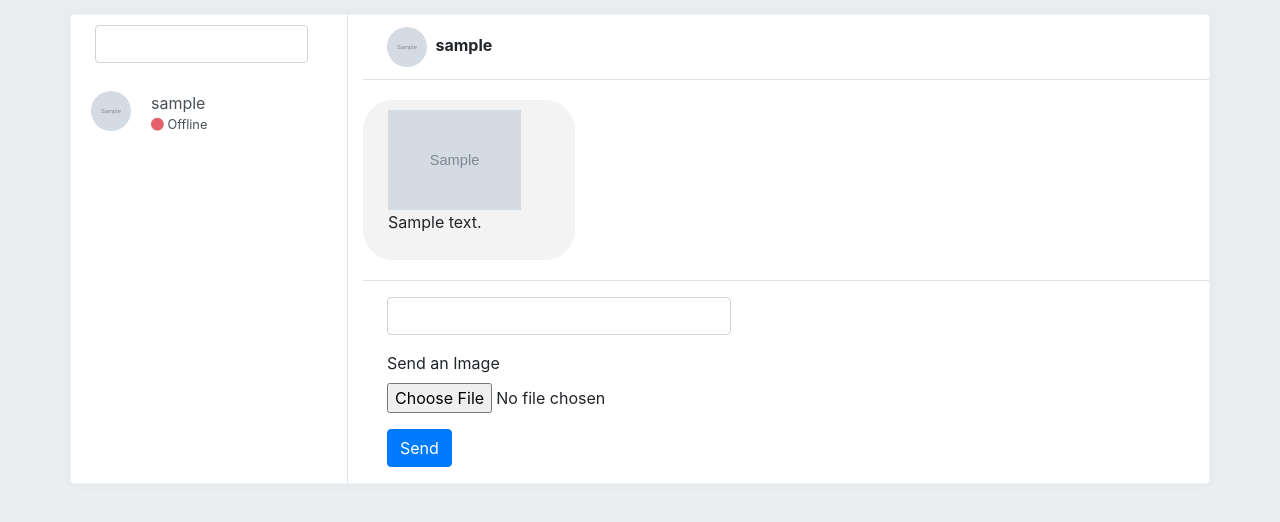
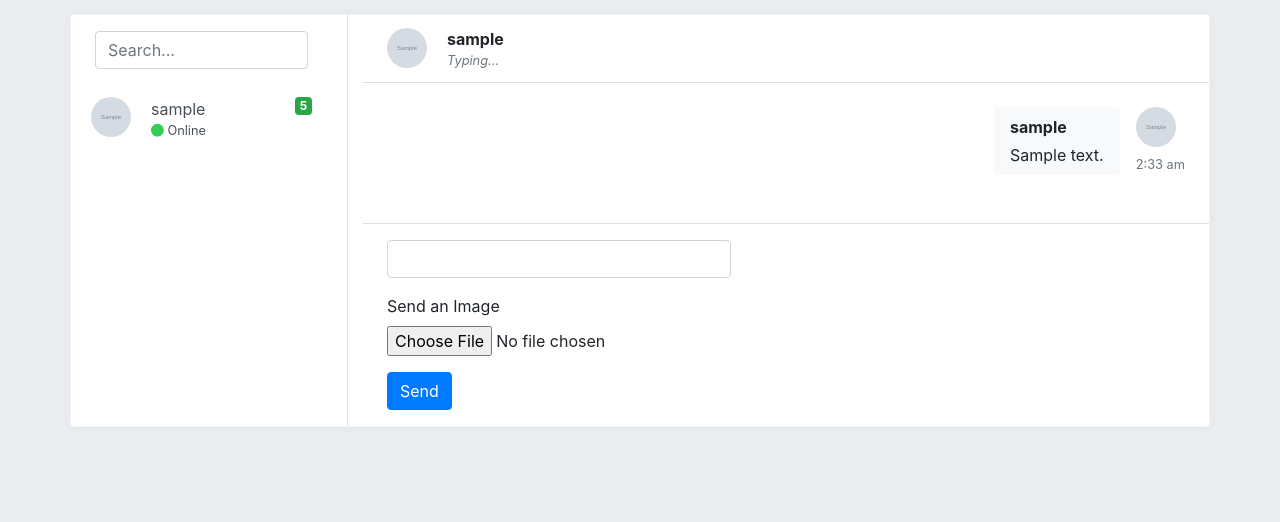
Before and after one commit to Mohamed10994/Socialnetwork, a Django app: page /social/inbox/thread/1/ in a window 1280 px wide. Shown: the part 56-578 px from the top of the page. Run offline with Django 4.2, Linux system fonts and the light colour scheme; a user stored in the database is signed in; tables that the repository leaves empty hold one stand-in row (values such as "Sample post"); grey boxes marked "Sample" are stand-in pictures; data that the repository does not hold is empty; parts of the project's set-up code (start-up, migrations or seed data) failed here and were passed over; some libraries are stand-ins or nearby versions.

Commit message:
New looking chat for User Experience

```diff
--- a/social/templates/social/thread.html
+++ b/social/templates/social/thread.html
@@ -1,6 +1,102 @@
 {% extends 'social/base.html' %}
 {% load crispy_forms_tags %}
 {% block content %}
+  <!-- <div class="container">
+    <div class="row">
+      <div class="card col-md-12 mt-5 p-3 shadow-sm">
+        <h5>@{{ thread.receiver }}</h5>
+      </div>
+    </div>
+    {% if message_list.all.count == 0 %}
+    <div class="row my-5">
+      <div class="col-md-12">
+        <p class="empty-text">No Messages</p>
+      </div>
+    </div>
+    {% endif %}
+    {% for message in message_list %}
+    <div class="row">
+      <div class="col-md-12 my-1">
+        {% if message.sender_user == request.user %}
+      <div class="sent-message my-3">
+        <p>{{ message.body }}</p>
+      </div>
+    {% elif message.receiver_user == request.user %}
+    <div class="received-message my-3">
+      <p>{{ message.body }}</p>
+    </div>
+    {% endif %}
+    </div>
+  </div>
+  {% endfor %}
+  <div class="row">
+    <div class="card col-md-12 p-3 shadow-sm">
+      <form method="POST" action="{% url 'social:create-message' thread.pk %}" enctype="multipart/form-data">
+        {% csrf_token %}
+        {{ form | crispy }}
+        <div class="d-grid gap-2 mt-3">
+          <button class="btn btn-light" type="submit">Send Message</button>
+        </div>
+      </form>
+    </div>
+  </div>
+</div> -->
+
+
+
+
+<!-- <link href="https://maxcdn.bootstrapcdn.com/font-awesome/4.3.0/css/font-awesome.min.css" rel="stylesheet">
+<script src="https://cdnjs.cloudflare.com/ajax/libs/jquery.nicescroll/3.6.8-fix/jquery.nicescroll.min.js"></script>
+<div class="container">
+<div class="content container-fluid bootstrap snippets bootdey">
+      <div class="row row-broken">
+        <div class="col-sm-9 col-xs-12 chat" style="overflow: hidden; outline: none;" tabindex="5001">
+          <div class="col-inside-lg decor-default">
+            <div class="chat-body">
+              <h6>{{ thread.receiver }}</h6>
+              {% for message in message_list %}
+              {% if message.sender_user == request.user %}
+              {% if thread.receiver != user %}
+              <div class="answer left">
+                <div class="avatar">
+                  <img src="{{ thread.receiver.profile.picture.url }}" alt="User name">
+                  <div class="status offline"></div>
+                </div>
+              {% endif %}
+                <div class="name"></div>
+                <div class="text">
+                  <p>{{ message.body }}</p>
+                </div>
+                <div class="time">5 min ago</div>
+              </div>
+              {% elif message.receiver_user == request.user %}
+              <div class="answer right">
+                {% if thread.receiver != user %}
+                <div class="avatar">
+                  <img src="{{ thread.user.profile.picture.url }}" alt="User name">
+                  <div class="status offline"></div>
+                </div>
+                {% endif %}
+                <div class="name"></div>
+                <div class="text">
+                  <p>{{message.body}}</p>
+                </div>
+                <div class="time">5 min ago</div>
+              </div>
+              {% endif %}
+              {% endfor %}
+              <div class="answer-add">
+                <form action="{% url 'social:create-message' thread.pk %}" method="POST">
+                  {% csrf_token %}
+                  {{ form | crispy }}
+                </form>
+              </div>
+            </div>
+          </div>
+        </div>
+      </div>
+    </div>
+ </div> -->
 
  <main class="content">
   <div class="container p-0">
@@ -10,77 +106,103 @@
       <div class="col-12 col-lg-5 col-xl-3 border-right">
         <div class="px-4 d-none d-md-block">
           <div class="d-flex align-items-center">
-							<div class="flex-grow-1" style="margin-top: 10px;">
-                  <form method="POST" >
-									{% csrf_token%}
-									{{ form_thread | crispy}}
-                  </form>
+            <div class="flex-grow-1">
+              <input type="text" class="form-control my-3" placeholder="Search...">
             </div>
           </div>
         </div>
-          {% for thread in threads.all %}
-					<a href="{% url 'social:thread' thread.pk %}" class="list-group-item list-group-item-action border-0">
+        {% if thread.receiver != user %}
+        <a href="#" class="list-group-item list-group-item-action border-0">
+          <div class="badge bg-success float-right">5</div>
           <div class="d-flex align-items-start">
-							<img src="{{ thread.receiver.profile.picture.url }}" class="rounded-circle mr-1" alt="Jennifer Chang" width="40" height="40">
+            <img src="{{thread.receiver.profile.picture.url}}" class="rounded-circle mr-1" alt="Vanessa Tucker" width="40" height="40">
             <div class="flex-grow-1 ml-3">
               {{ thread.receiver }}
-								<div class="small"><span class="fas fa-circle chat-offline"></span> Offline</div>
+              <div class="small"><span class="fas fa-circle chat-online"></span> Online</div>
             </div>
           </div>
         </a>
-          {% endfor %}
+        {% else %}
+        <a href="#" class="list-group-item list-group-item-action border-0">
+          <div class="badge bg-success float-right">5</div>
+          <div class="d-flex align-items-start">
+            <img src="{{thread.user.profile.picture.url}}" class="rounded-circle mr-1" alt="Vanessa Tucker" width="40" height="40">
+            <div class="flex-grow-1 ml-3">
+              {{ thread.user }}
+              <div class="small"><span class="fas fa-circle chat-online"></span> Online</div>
+            </div>
+          </div>
+        </a>
+        {% endif %}
         <hr class="d-block d-lg-none mt-1 mb-0">
       </div>
       <div class="col-12 col-lg-7 col-xl-9">
+        {% if thread.receiver != user %}
         <div class="py-2 px-4 border-bottom d-none d-lg-block">
           <div class="d-flex align-items-center py-1">
             <div class="position-relative">
-                <img src="{{ thread.receiver.profile.picture.url }}" class="rounded-circle mr-1" width="40" height="40">
+              <img src="{{ thread.receiver.profile.picture.url }}" class="rounded-circle mr-1" alt="Sharon Lessman" width="40" height="40">
+            </div>
+            <div class="flex-grow-1 pl-3">
               <strong>{{ thread.receiver }}</strong>
+              <div class="text-muted small"><em>Typing...</em></div>
             </div>
           </div>
         </div>
-          {% if message_list.all.count == 0 %}
-          <div class="row my-5">
-            <div class="col-md-12">
-              <p class="emty-text">No Messages</p>
+        {% else %}
+        <div class="py-2 px-4 border-bottom d-none d-lg-block">
+          <div class="d-flex align-items-center py-1">
+            <div class="position-relative">
+              <img src="{{ thread.user.profile.picture.url }}" class="rounded-circle mr-1" alt="Sharon Lessman" width="40" height="40">
+            </div>
+            <div class="flex-grow-1 pl-3">
+              <strong>{{ thread.user }}</strong>
+              <div class="text-muted small"><em>Typing...</em></div>
+            </div>
           </div>
         </div>
         {% endif %}
+
+        <div class="position-relative">
+          <div class="chat-messages p-4">
             {% for message in message_list %}
-          <div class="row">
-            <div class="col-md-12 my-1">
-              {% if message.sender_user == request.user %}
-            <div class="sent-message my-3" style="background-color: #f3f3f3; border-radius: 30px; padding: 10px 25px; width: 25%">
-              {% if message.image %}
-              <div class="message-receiver-container ms-auto">
-                <img style="width: auto; height: 100px;" src="{{ message.image.url}}" class="img-fluid">
+            {% if message.receiver_user == request.user %}
+            <div class="chat-message-right pb-4">
+              <div>
+                <img src="{{ message.receiver_user.profile.picture.url}}" class="rounded-circle mr-1" alt="Chris Wood" width="40" height="40">
+                <div class="text-muted small text-nowrap mt-2">2:33 am</div>
+              </div>
+              <div class="flex-shrink-1 bg-light rounded py-2 px-3 mr-3">
+                <div class="font-weight-bold mb-1">{{ message.receiver_user }}</div>
+                {{ message.body }}
+              </div>
+            </div>
+            {% elif message.sender_user == request.user %}
+            <div class="chat-message-left pb-4">
+              <div>
+                <img src="{{ message.sender_user.profile.picture.url }}" class="rounded-circle mr-1" alt="Sharon Lessman" width="40" height="40">
+                <div class="text-muted small text-nowrap mt-2">2:34 am</div>
+              </div>
+              <div class="flex-shrink-1 bg-light rounded py-2 px-3 ml-3">
+                <div class="font-weight-bold mb-1">{{ message.sender_user }}</div>
+                {{ message.body }}
+              </div>
             </div>
             {% endif %}
-              <p>{{ message.body }}</p>
-            </div>
-          {% elif message.receiver_user == request.user%}
-          <div class="received-message my-3" style="background-color: rgb(1, 196, 255); color: #fff; border-radius: 30px;padding: 10px 25px; width: 25%; float: right;">
-            {% if message.image %}
-            <div class="message-receiver-container ms-auto">
-              <img style="width: auto; height: 100px;" src="{{ message.image.url}}" class="img-fluid">
-            </div>
-            {% endif %}
-            <p>{{ message.body }}</p>
-          </div>
-          {% endif %}
+            {% endfor %}
           </div>
         </div>
-        {% endfor %}
+
         <div class="flex-grow-0 py-3 px-4 border-top">
           <div class="input-group">
-              <form method="POST" action="{% url 'social:thread' thread.pk%}">
+            <form method="POST" action="{% url 'social:create-message' thread.pk %}" enctype="multipart/form-data">
               {% csrf_token %}
               {{ form | crispy }}
               <button class="btn btn-primary" type="submit">Send</button>
             </form>
           </div>
         </div>
+
       </div>
     </div>
   </div>
```
Lines whose indentation alone changed are shown as unchanged.
